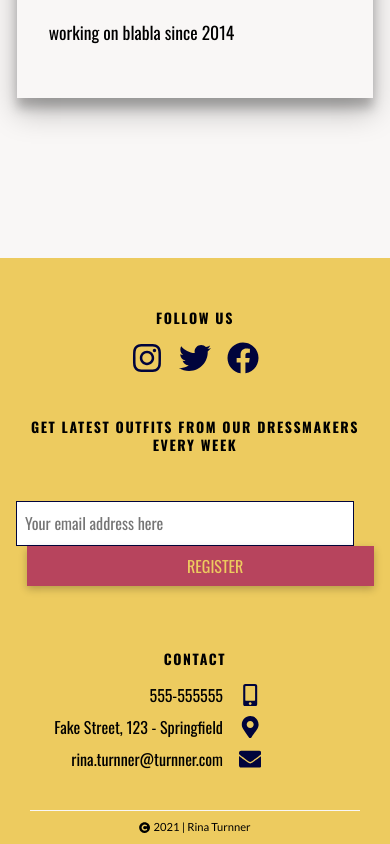
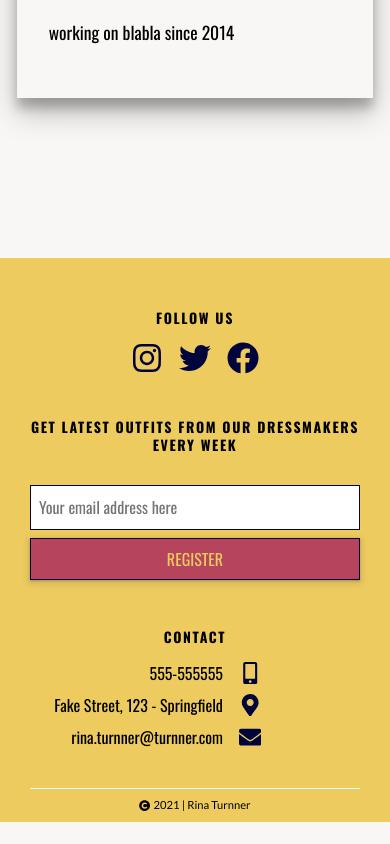
Before and after one commit to gmena-alb/fashion-brand-lp, a React (Create React App) app: page / in a window 390 px wide. Shown: the part 4954-5798 px from the top of the page. After the commit the page ends 5776 px from the top, so only its background shows below. Built offline with nearby package versions, Linux system fonts and the light colour scheme.

Commit message:
footer newsletter css mobile

```diff
--- a/src/css/style.css
+++ b/src/css/style.css
@@ -539,8 +539,9 @@ footer {
     padding-top: 1.2rem; }
     @media screen and (max-width: 480px) {
       footer .newsletter {
-        margin: 1rem;
-        flex-direction: column; } }
+        flex-direction: column;
+        align-items: center;
+        width: 100%; } }
     footer .newsletter input {
       font-family: "Oswald", sans-serif;
       padding: 0.6rem 0.5rem;
@@ -548,8 +549,9 @@ footer {
       width: 20rem; }
       @media screen and (max-width: 480px) {
         footer .newsletter input {
-          border: none;
-          border: 1px solid #00043c; } }
+          border: 1px solid #00043c;
+          display: inline-block;
+          width: 80%; } }
     footer .newsletter button {
       outline: none;
       border: none;
@@ -570,11 +572,14 @@ footer {
       transition: all 0.3s; }
       @media screen and (max-width: 480px) {
         footer .newsletter button {
-          padding: 0.5rem 10em;
+          padding: 0.5rem;
+          width: 80%;
+          margin-top: 0.5rem;
+          margin-left: 0;
           display: inline-block;
-          border: none;
           background: #b7445d;
-          box-shadow: rgba(0, 0, 0, 0.24) 0px 3px 8px; } }
+          box-shadow: rgba(60, 64, 67, 0.3) 0px 1px 2px 0px, rgba(60, 64, 67, 0.15) 0px 2px 6px 2px;
+          border: 1px solid #00043c; } }
       footer .newsletter button:hover {
         background: #b7445d;
         color: #d5b756;
```
Also changed, not shown: src/sass/_footer.scss (+12 -5 lines).
